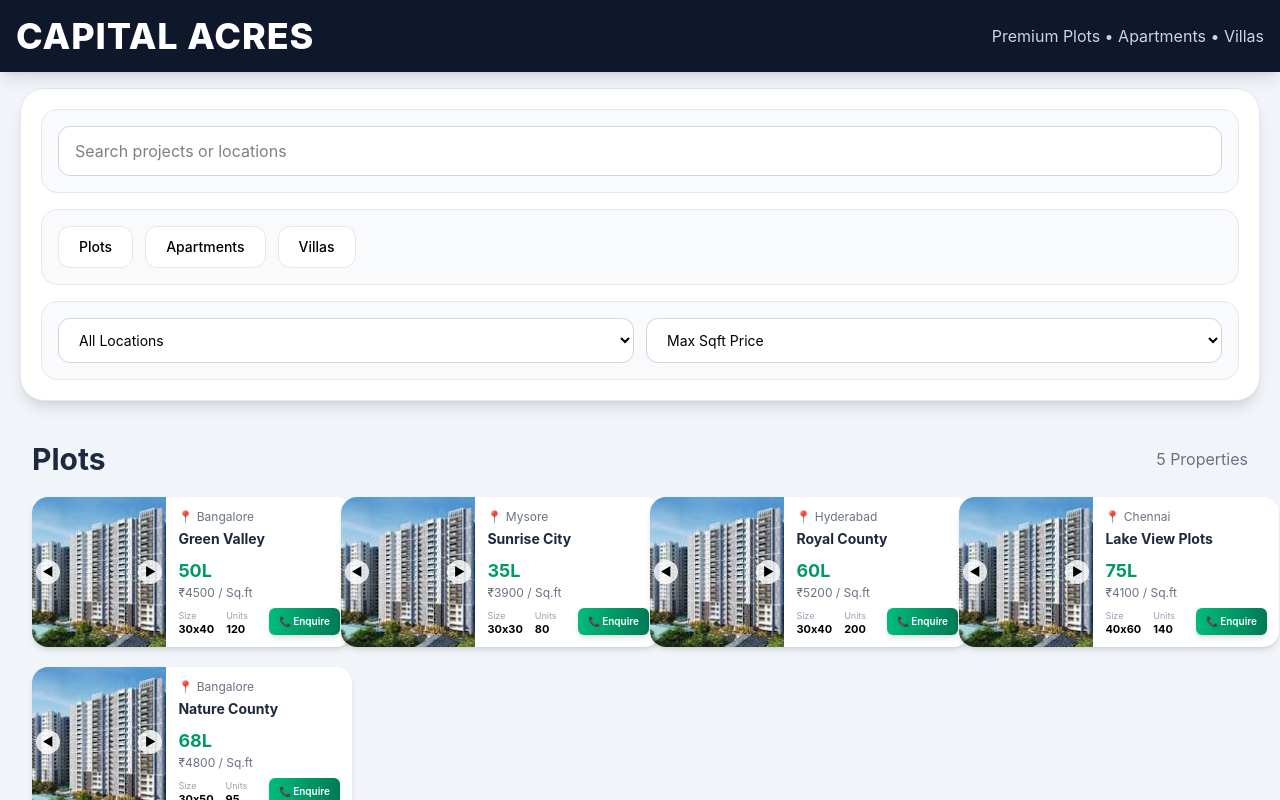
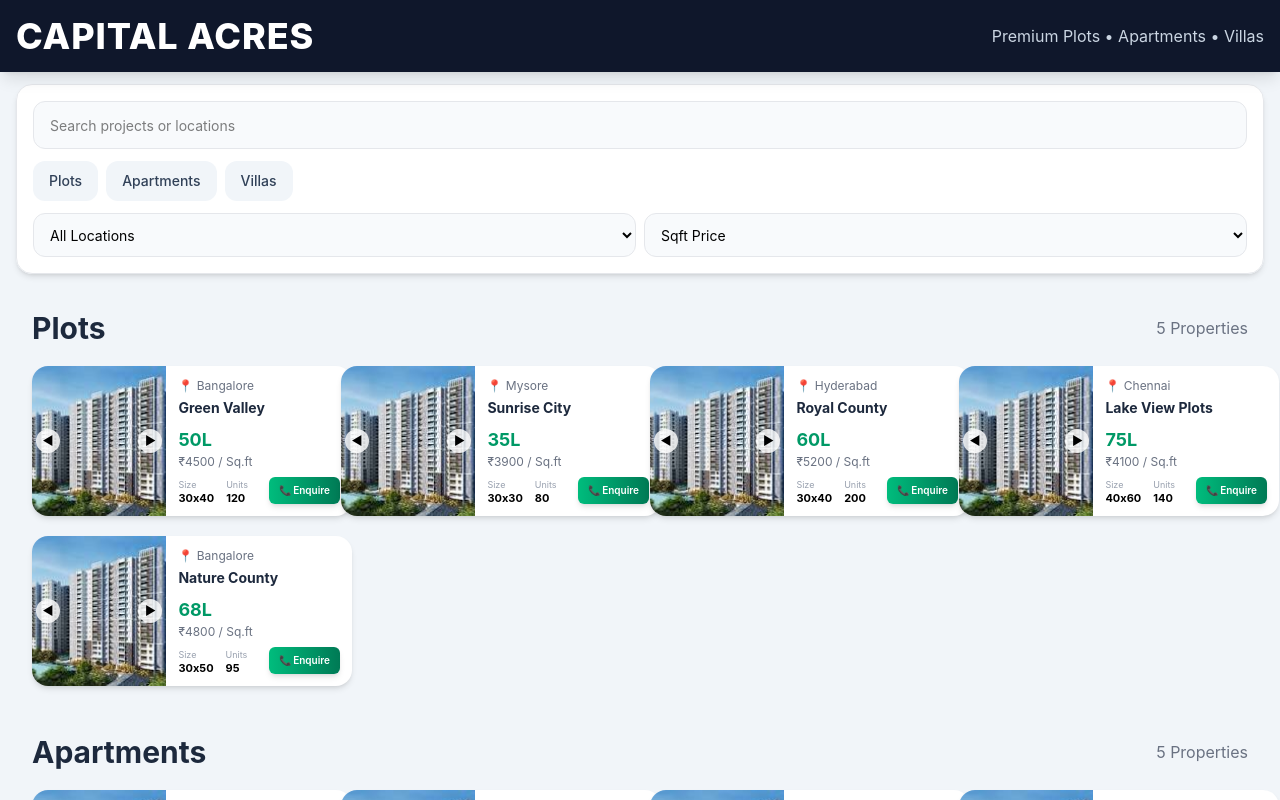
Before and after one commit to TejasAN2818/capital-acres, a React (Vite) app: page / in a window 1280 px wide. Shown: the top 800 px of the page. Built offline with nearby package versions, Linux system fonts and the light colour scheme.

Commit message:
search bar updated 5

```diff
--- a/src/App.jsx
+++ b/src/App.jsx
@@ -183,14 +183,13 @@ export default function App() {
       </header>
 
       {/* FILTER + SEARCH MAIN CONTAINER */}
-      <div className="sticky top-[72px] z-40 px-3 md:px-5 py-4 bg-slate-100">
+<div className="sticky top-[72px] z-40 px-2 md:px-4 py-3 bg-slate-100">
 
-        <div className="max-w-7xl mx-auto bg-white rounded-3xl shadow-lg border border-gray-200 p-4 md:p-5">
+  {/* MAIN CONTAINER */}
+  <div className="max-w-7xl mx-auto bg-white/95 backdrop-blur rounded-2xl shadow-md border border-gray-200 px-3 py-3 md:px-4 md:py-4">
 
-          {/* SEARCH CONTAINER */}
-          <div className="bg-slate-50 border border-gray-200 rounded-2xl p-3 md:p-4 mb-4">
-
-            <div className="w-full relative">
+    {/* SEARCH BAR */}
+    <div className="w-full relative mb-3">
 
       <input
         type="text"
@@ -205,25 +204,25 @@ export default function App() {
         onFocus={() =>
           setShowSuggestions(true)
         }
-                className="w-full px-4 py-3 text-sm md:text-base rounded-xl border border-gray-300 bg-white outline-none focus:ring-2 focus:ring-slate-400"
+        className="w-full h-11 md:h-12 px-4 text-sm rounded-xl border border-gray-200 bg-slate-50 outline-none focus:ring-2 focus:ring-slate-300 transition"
       />
 
       {/* SEARCH DROPDOWN */}
       {showSuggestions &&
         searchTerm && (
 
-                  <div className="absolute top-14 left-0 w-full bg-white border border-gray-200 rounded-2xl shadow-2xl z-50 overflow-hidden">
+          <div className="absolute top-12 left-0 w-full bg-white border border-gray-200 rounded-2xl shadow-2xl z-50 overflow-hidden">
 
             <div className="grid grid-cols-1 md:grid-cols-2">
 
               {/* PROJECTS */}
-                      <div className="p-3 md:p-4 border-b md:border-b-0 md:border-r border-gray-200">
+              <div className="p-3 border-b md:border-b-0 md:border-r border-gray-100">
 
-                        <h3 className="text-sm font-bold text-slate-700 mb-3">
+                <h3 className="text-xs font-semibold text-slate-600 mb-2 uppercase tracking-wide">
                   Project Names
                 </h3>
 
-                        <div className="space-y-1 max-h-[250px] overflow-y-auto">
+                <div className="space-y-1 max-h-[220px] overflow-y-auto">
 
                   {projectSuggestions.length > 0 ? (
 
@@ -241,7 +240,7 @@ export default function App() {
                           }}
                         >
 
-                                  <p className="font-medium text-sm text-slate-800">
+                          <p className="text-sm font-medium text-slate-800">
                             {property.projectName}
                           </p>
 
@@ -256,7 +255,7 @@ export default function App() {
 
                   ) : (
 
-                            <p className="text-sm text-gray-400">
+                    <p className="text-xs text-gray-400">
                       No Projects Found
                     </p>
 
@@ -267,13 +266,13 @@ export default function App() {
               </div>
 
               {/* LOCATIONS */}
-                      <div className="p-3 md:p-4">
+              <div className="p-3">
 
-                        <h3 className="text-sm font-bold text-slate-700 mb-3">
+                <h3 className="text-xs font-semibold text-slate-600 mb-2 uppercase tracking-wide">
                   Locations
                 </h3>
 
-                        <div className="space-y-1 max-h-[250px] overflow-y-auto">
+                <div className="space-y-1 max-h-[220px] overflow-y-auto">
 
                   {locationSuggestions.length > 0 ? (
 
@@ -297,7 +296,7 @@ export default function App() {
                         }}
                       >
 
-                                <p className="font-medium text-sm text-slate-800">
+                        <p className="text-sm font-medium text-slate-800">
                           {location}
                         </p>
 
@@ -307,7 +306,7 @@ export default function App() {
 
                   ) : (
 
-                            <p className="text-sm text-gray-400">
+                    <p className="text-xs text-gray-400">
                       No Locations Found
                     </p>
 
@@ -325,19 +324,15 @@ export default function App() {
 
     </div>
 
-          </div>
-
-          {/* PROPERTY TYPE CONTAINER */}
-          <div className="bg-slate-50 border border-gray-200 rounded-2xl p-3 md:p-4 mb-4">
-
-            <div className="flex gap-3 overflow-x-auto">
+    {/* PROPERTY TYPE BUTTONS */}
+    <div className="flex gap-2 overflow-x-auto mb-3 scrollbar-hide">
 
       {/* PLOTS */}
       <button
-                className={`px-5 py-2.5 text-sm rounded-xl whitespace-nowrap font-medium transition ${
+        className={`px-4 h-10 text-xs md:text-sm rounded-xl whitespace-nowrap font-medium transition ${
           typeFilter === "Plot"
-                    ? "bg-slate-900 text-white shadow-md"
-                    : "bg-white border border-gray-200 hover:bg-slate-100"
+            ? "bg-slate-900 text-white shadow"
+            : "bg-slate-100 text-slate-700 hover:bg-slate-200"
         }`}
         onClick={() =>
           setTypeFilter(
@@ -352,10 +347,10 @@ export default function App() {
 
       {/* APARTMENTS */}
       <button
-                className={`px-5 py-2.5 text-sm rounded-xl whitespace-nowrap font-medium transition ${
+        className={`px-4 h-10 text-xs md:text-sm rounded-xl whitespace-nowrap font-medium transition ${
           typeFilter === "Apartment"
-                    ? "bg-slate-900 text-white shadow-md"
-                    : "bg-white border border-gray-200 hover:bg-slate-100"
+            ? "bg-slate-900 text-white shadow"
+            : "bg-slate-100 text-slate-700 hover:bg-slate-200"
         }`}
         onClick={() =>
           setTypeFilter(
@@ -370,10 +365,10 @@ export default function App() {
 
       {/* VILLAS */}
       <button
-                className={`px-5 py-2.5 text-sm rounded-xl whitespace-nowrap font-medium transition ${
+        className={`px-4 h-10 text-xs md:text-sm rounded-xl whitespace-nowrap font-medium transition ${
           typeFilter === "Villa"
-                    ? "bg-slate-900 text-white shadow-md"
-                    : "bg-white border border-gray-200 hover:bg-slate-100"
+            ? "bg-slate-900 text-white shadow"
+            : "bg-slate-100 text-slate-700 hover:bg-slate-200"
         }`}
         onClick={() =>
           setTypeFilter(
@@ -388,16 +383,14 @@ export default function App() {
 
     </div>
 
-          </div>
-
-          {/* FILTER CONTAINER */}
-          <div className="bg-slate-50 border border-gray-200 rounded-2xl p-3 md:p-4">
-
-            <div className="grid grid-cols-1 md:grid-cols-2 gap-3">
+    {/* LOCATION + PRICE FILTER CONTAINER */}
+    <div className="flex gap-2">
 
       {/* LOCATION FILTER */}
+      <div className="flex-1">
+
         <select
-                className="px-4 py-3 text-sm rounded-xl border border-gray-300 bg-white outline-none focus:ring-2 focus:ring-slate-400"
+          className="w-full h-11 px-3 text-xs md:text-sm rounded-xl border border-gray-200 bg-slate-50 outline-none focus:ring-2 focus:ring-slate-300 transition"
           onChange={(e) =>
             setLocationFilter(
               e.target.value
@@ -427,9 +420,13 @@ export default function App() {
 
         </select>
 
+      </div>
+
       {/* PRICE FILTER */}
+      <div className="flex-1">
+
         <select
-                className="px-4 py-3 text-sm rounded-xl border border-gray-300 bg-white outline-none focus:ring-2 focus:ring-slate-400"
+          className="w-full h-11 px-3 text-xs md:text-sm rounded-xl border border-gray-200 bg-slate-50 outline-none focus:ring-2 focus:ring-slate-300 transition"
           onChange={(e) =>
             setPriceFilter(
               e.target.value
@@ -438,27 +435,27 @@ export default function App() {
         >
 
           <option value="All">
-                  Max Sqft Price
+            Sqft Price
           </option>
 
           <option value="₹2500">
-                  Below ₹2500 / sqft
+            Below ₹2500
           </option>
 
           <option value="₹3500">
-                  Below ₹3500 / sqft
+            Below ₹3500
           </option>
 
           <option value="₹4500">
-                  Below ₹4500 / sqft
+            Below ₹4500
           </option>
 
           <option value="₹5500">
-                  Below ₹5500 / sqft
+            Below ₹5500
           </option>
 
           <option value="₹6500">
-                  Below ₹6500 / sqft
+            Below ₹6500
           </option>
 
         </select>
```
Lines whose indentation alone changed are shown as unchanged.
